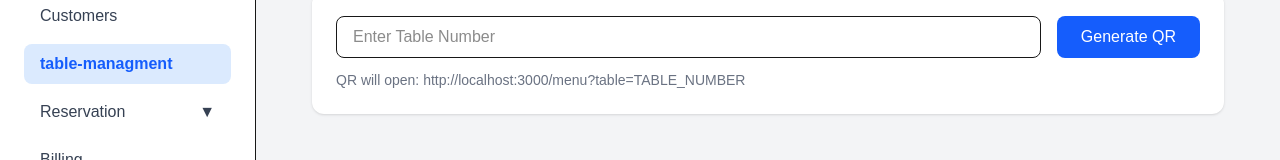
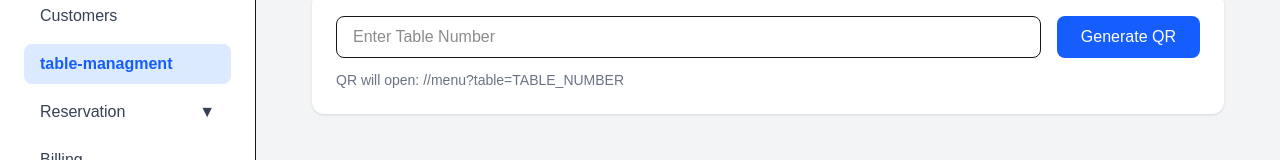
Before and after one commit to manasvidobariya82/swadpoint, a Next.js app: page /dashboard/table-managment in a window 1280 px wide. Shown: the part 188-348 px from the top of the page. Built offline with nearby package versions, Linux system fonts and the light colour scheme; sample sign-in values are in the browser's storage.

Commit message:
deployment fix

```diff
--- a/app/(dashboard)/dashboard/table-managment/page.jsx
+++ b/app/(dashboard)/dashboard/table-managment/page.jsx
@@ -12,7 +12,7 @@ export default function TablesPage() {
   const STORAGE_KEY = "table-qr-codes";
 
   // 🔥 CHANGE THIS IF YOUR IP IS DIFFERENT
-  const BASE_URL = "http://localhost:3000";
+  const BASE_URL = "/";
 
   // Load saved tables
   useEffect(() => {
```
